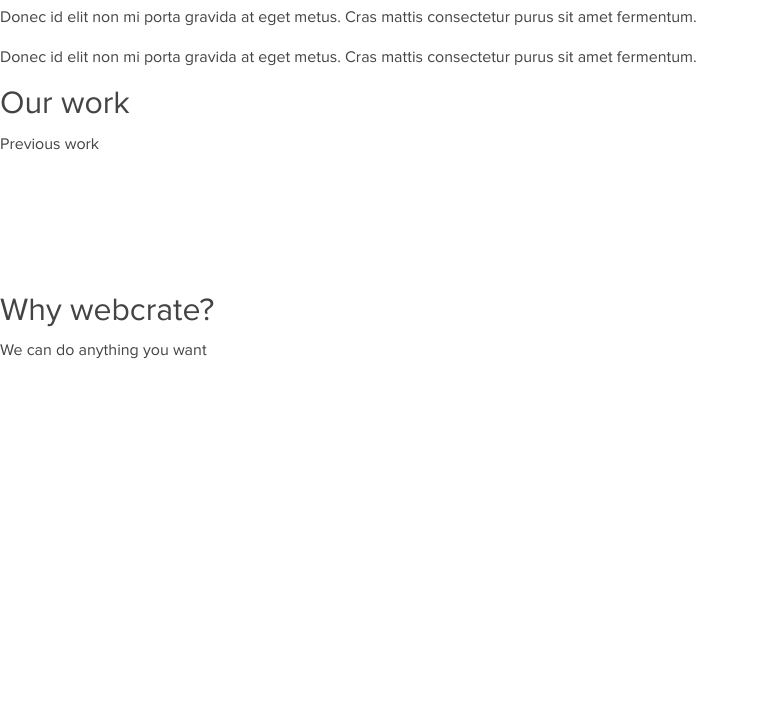
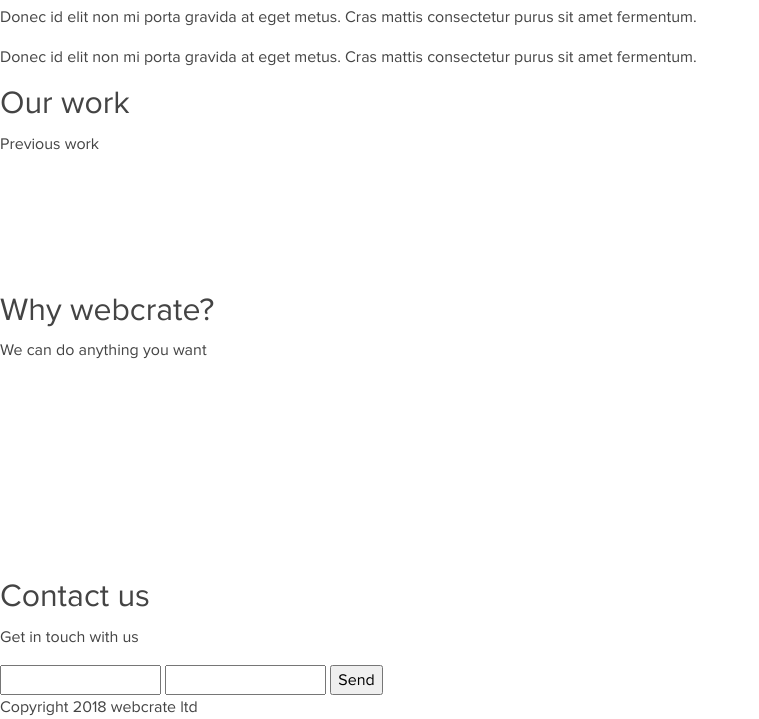
Before and after one commit to webcratenz/webcrate, a website: page index.html in a window 1280 px wide. Shown: the part 1079-1798 px from the top of the page, without its empty margins (0-759 px from the left). Before the commit the page ends 1641 px from the top, so only its background shows below. Drawn offline with nearby package versions, Linux system fonts and the light colour scheme.

Commit message:
added contact form

```diff
--- a/index.html
+++ b/index.html
@@ -113,8 +113,19 @@
 </section>
 
 <section id="contact">
+    <h2>Contact us</h2>
+    <p class="intro">Get in touch with us</p>
 
+    <form action="https://formspree.io/webcratenz@gmail.com" method="POST">
+        <input type="text" name="name">
+        <input type="email" name="_replyto">
+        <input type="submit" value="Send">
+    </form>
 </section>
+
+<footer>
+    <p>Copyright 2018 webcrate ltd</p>
+</footer>
 
 <!-- JS -->
 <script src="https://www.google-analytics.com/analytics.js" async defer></script>
```
